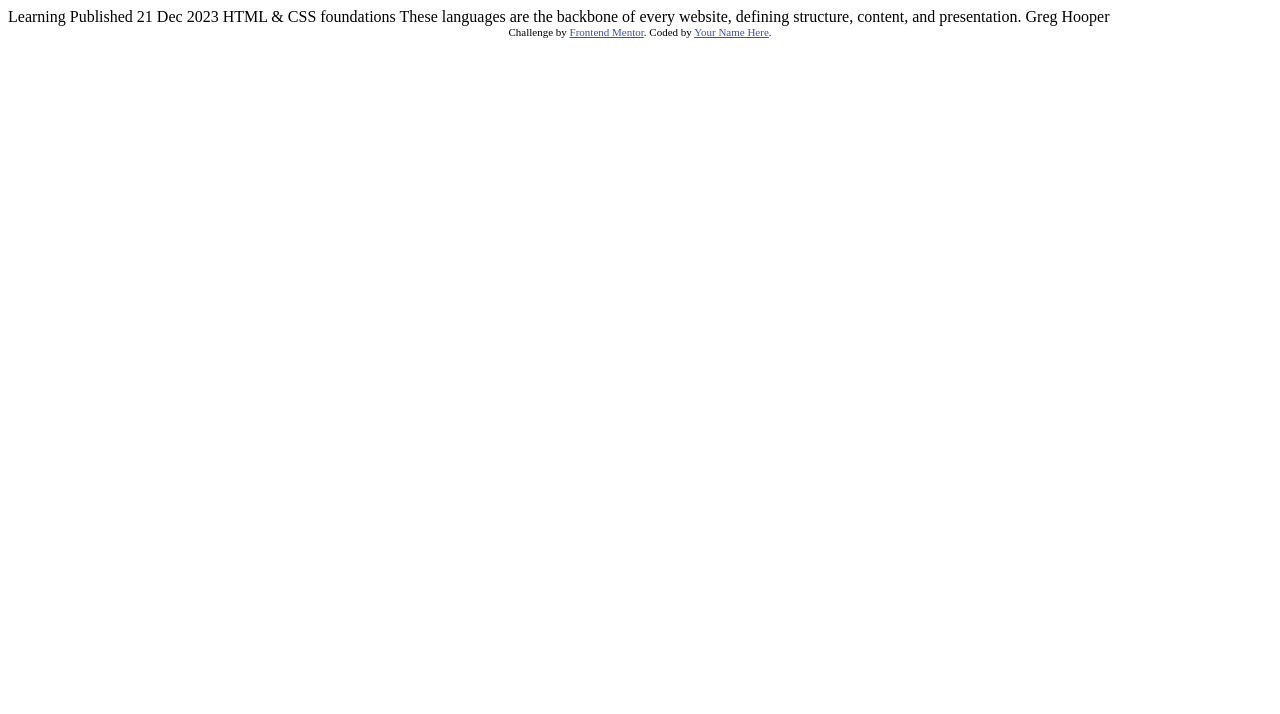
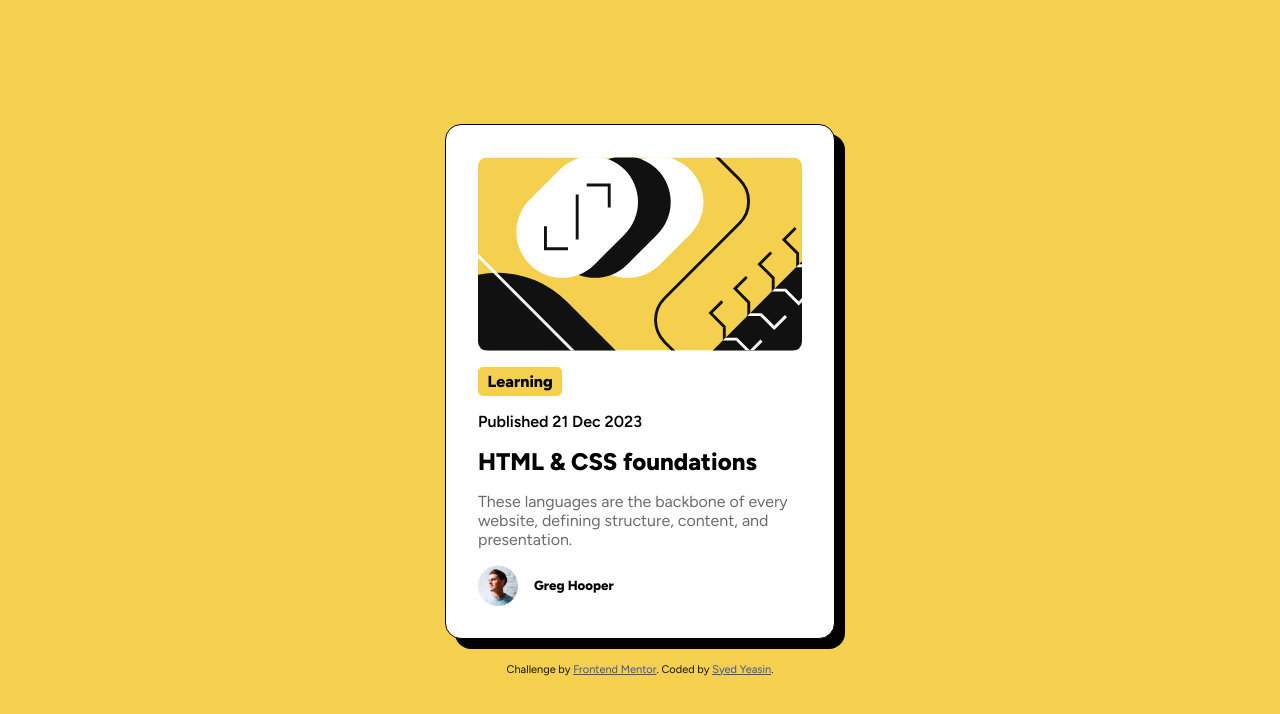
Before and after one commit to SyedYeasin-Coder/Blog-preview-card, a plain HTML site: page index.html in a window 1280 px wide. Drawn offline with Linux system fonts and the light colour scheme.

Commit message:
Completed the Challenge

```diff
--- a/index.html
+++ b/index.html
@@ -10,25 +10,39 @@
 
   <!-- Feel free to remove these styles or customise in your own stylesheet 👍 -->
   <style>
-    .attribution { font-size: 11px; text-align: center; }
+    .attribution { font-size: 11px; text-align: center; color: hsl(0, 0%, 7%); }
     .attribution a { color: hsl(228, 45%, 44%); }
   </style>
+  <link rel="stylesheet" href="style.css">
 </head>
 <body>
+  <main class="card">
+    <img class="display-img" src="./assets/images/illustration-article.svg" alt="">
+    <div class="content-container">
+      <div class="tag-container">
+        Learning
+      </div>
+    <div class="date-container">
+      Published 21 Dec 2023
+    </div>
 
-  Learning
+    <div class="text-container">
+      <h2>HTML & CSS foundations</h2>
 
-  Published 21 Dec 2023
+        <p>
+          These languages are the backbone of every website, defining structure, content, and presentation.
+        </p>
+    </div>
+    <div class="poster-container">
+      <img src="./assets/images/image-avatar.webp" alt="">
+        <h5>Greg Hooper</h5>
+    </div>
+    </div>
+  </main>
 
-  HTML & CSS foundations
-
-  These languages are the backbone of every website, defining structure, content, and presentation.
-
-  Greg Hooper
-
-  <div class="attribution">
+  <fotter class="attribution">
     Challenge by <a href="https://www.frontendmentor.io?ref=challenge" target="_blank">Frontend Mentor</a>.
-    Coded by <a href="#">Your Name Here</a>.
-  </div>
+    Coded by <a href="#">Syed Yeasin</a>.
+  </fotter>
 </body>
 </html>
--- /dev/null
+++ b/style.css
@@ -0,0 +1,89 @@
+@import url('https://fonts.googleapis.com/css2?family=Figtree:ital,wght@0,300..900;1,300..900&display=swap');
+
+* {
+    margin    : 0;
+    padding   : 0;
+    box-sizing: border-box;
+}
+
+body {
+    display            : flex;
+    flex-direction     : column;
+    align-items        : center;
+    justify-content    : center;
+    font-family        : "Figtree", serif;
+    font-optical-sizing: auto;
+    font-style         : normal;
+    min-height         : 100vh;
+    background-color: hsl(47, 88%, 63%);
+    gap: 1.5rem;
+}
+.card{
+    background-color: hsl(0, 0%, 100%);
+    display: flex;
+    flex-direction: column;
+    gap: 1rem;
+    width: 390px;
+    border: 1.5px solid black;
+    border-radius: 1rem;
+    padding: 2rem;
+    box-shadow: 10px 10px 0px 0px hsl(0, 0%, 0%);
+    transition: box-shadow 0.3s ease-in-out;
+}
+.display-img{
+    border-radius: 0.6rem;
+}
+.content-container{
+    display: flex;
+    flex-direction: column;
+    gap: 1rem;
+}
+.poster-container{
+    display: flex;
+    align-items: center;
+    gap: 1rem;
+}
+.poster-container h5{
+    font-weight: 800;
+}
+.poster-container img{
+    width: 40px;
+}
+.text-container {
+    display: flex;
+    flex-direction: column;
+    gap: 1rem;
+}
+.text-container h2 {
+    font-weight: 800;
+}
+.card:hover .text-container h2 {
+    color: hsl(47, 88%, 63%);
+}
+.text-container p {
+    font-size  : 16px;
+    color: hsl(0, 0%, 42%);
+}
+.tag-container{
+    background-color: hsl(47, 88%, 63%);
+    display:flex;
+    max-width: max-content;
+    padding: 0.3rem 0.6rem;
+    font-weight: 800;
+    border-radius: 0.3rem;
+}
+.date-container{
+    font-weight: 600;
+}
+
+.card:hover{
+    box-shadow: 14px 14px 0px 0px hsl(0, 0%, 0%);
+}
+
+@media (max-width:400px) {
+    .card{
+        padding: 1rem;
+        width: 90%;
+    }
+
+}
```
Also changed, not shown: design/preview.jpg (renamed from preview.jpg), 2 other files.
